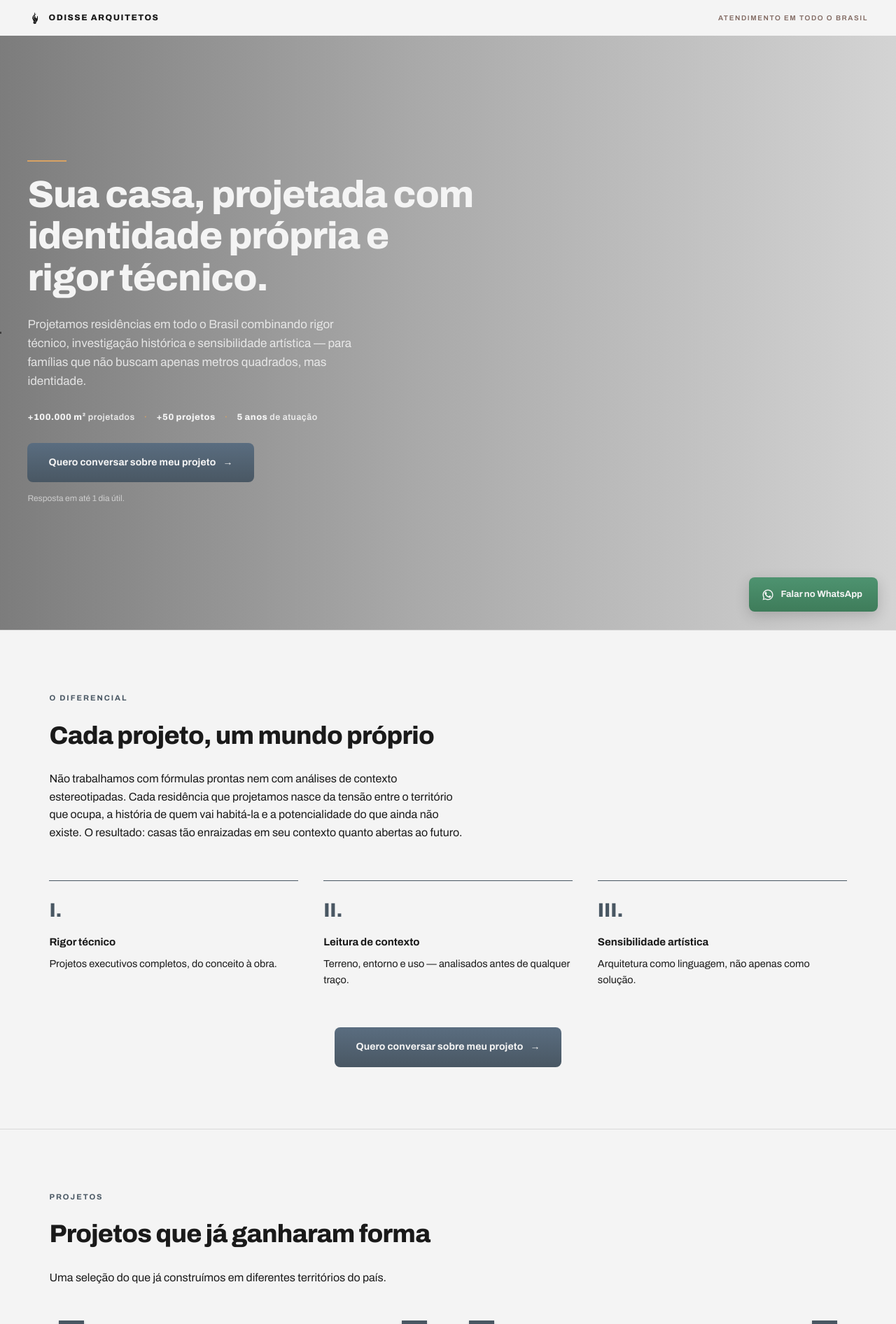
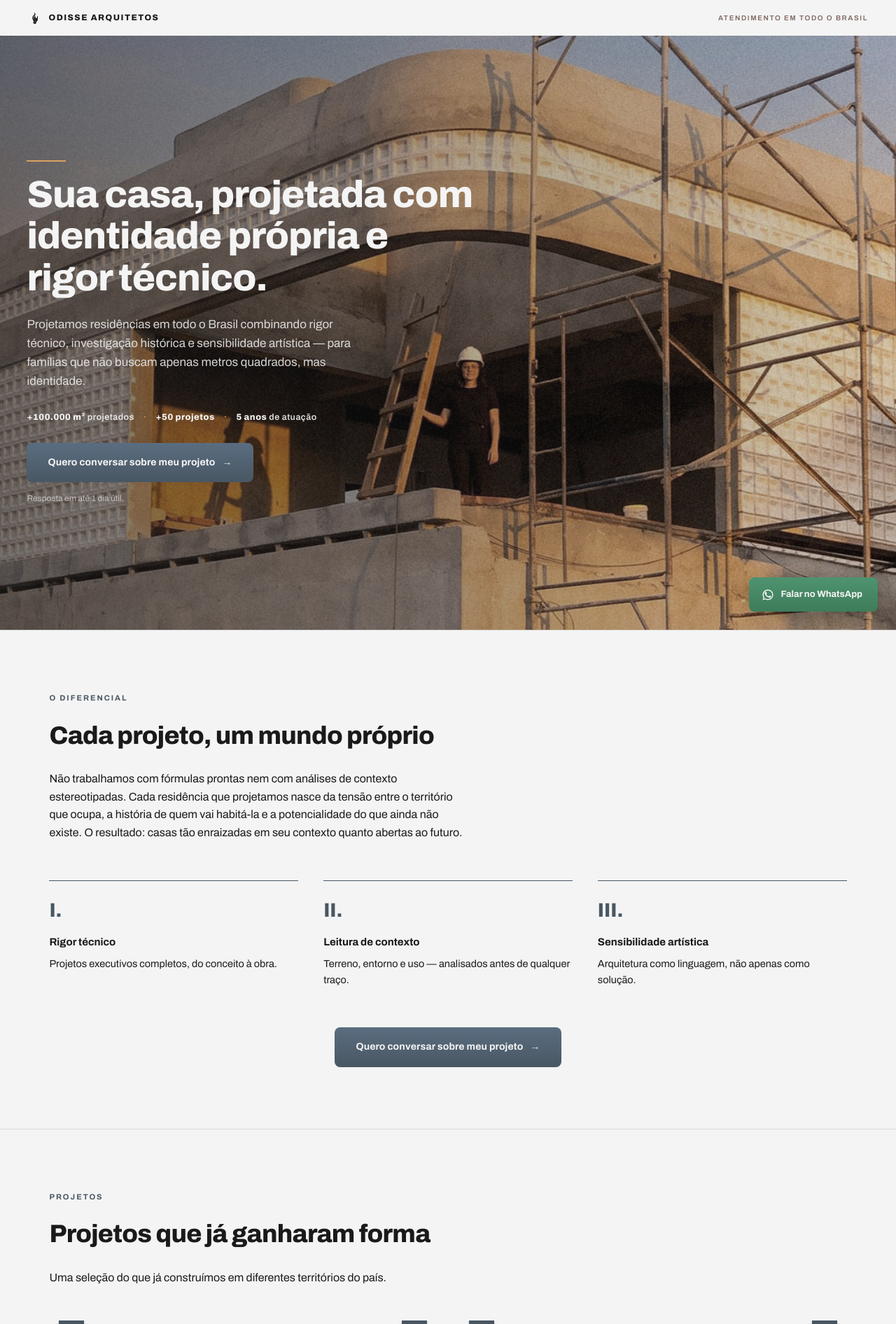
Before and after one commit to cidclementino/projetos-odisse, a Jekyll site: the page built from residencial/index.html, in a window 1280 px wide. Shown: the top 1892 px of the page at 70% size. Built offline with Jekyll 4.4.1, drawn with Linux system fonts in a browser that asks for light colours.

Commit message:
Update default.html

```diff
--- a/_layouts/default.html
+++ b/_layouts/default.html
@@ -113,7 +113,7 @@
     min-height:0;
     overflow:hidden;
   }
-  .hero-bg{
+  .hero-bg.img-placeholder{
     position:absolute;
     inset:0;
     background:rgba(73,87,99,0.18);
```
